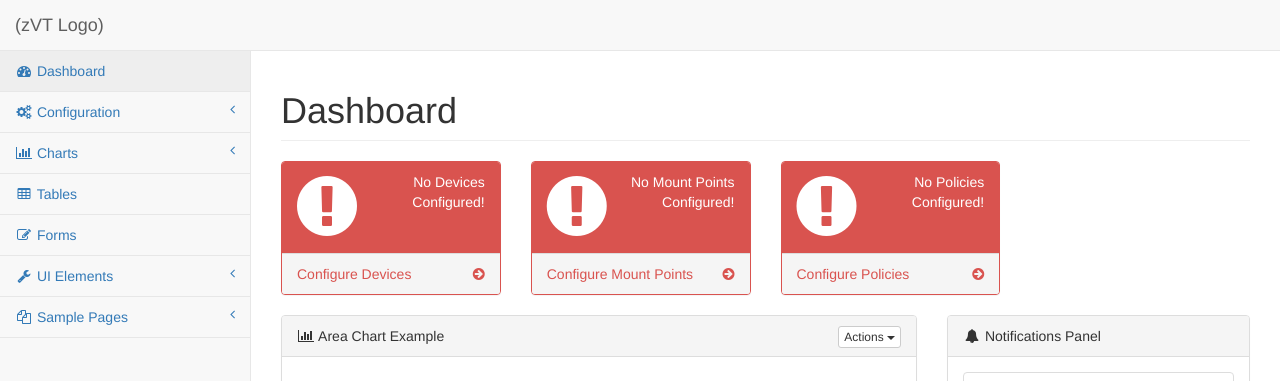
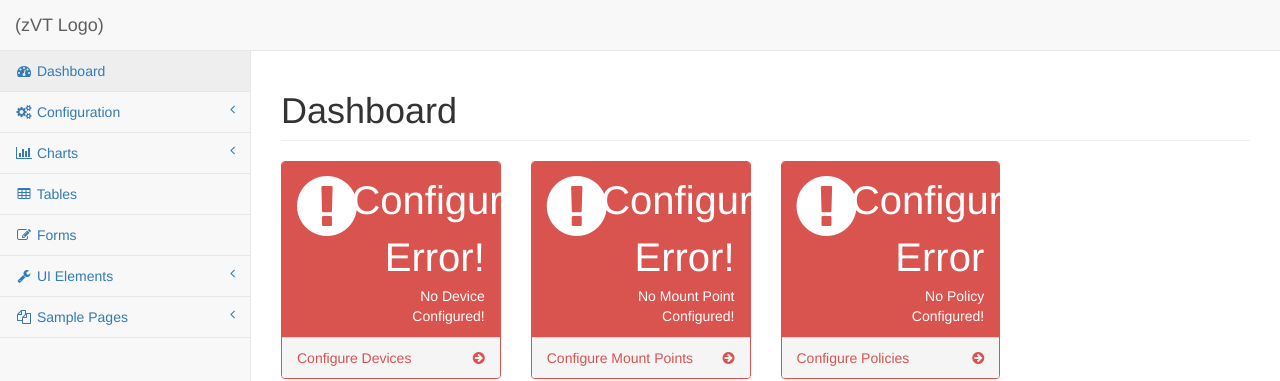
Before and after one commit to macfisher/zvt-mock, a website: page pages/index.html in a window 1280 px wide. Shown: the top 381 px of the page. Drawn offline with Linux system fonts and the light colour scheme.

Commit message:
enhanced config error messages

```diff
--- a/pages/index.html
+++ b/pages/index.html
@@ -159,8 +159,8 @@
                                     <i class="fa fa-exclamation-circle fa-5x"></i>
                                 </div>
                                 <div class="col-xs-9 text-right">
-                                    <!--<div class="huge">26</div>-->
-                                    <div>No Devices Configured!</div>
+                                    <div class="huge">Configuration Error!</div>
+                                    <div>No Device Configured!</div>
                                 </div>
                             </div>
                         </div>
@@ -181,8 +181,8 @@
                                     <i class="fa fa-exclamation-circle fa-5x"></i>
                                 </div>
                                 <div class="col-xs-9 text-right">
-                                    <!--<div class="huge">26</div>-->
-                                    <div>No Mount Points Configured!</div>
+                                    <div class="huge">Configuration Error!</div>
+                                    <div>No Mount Point Configured!</div>
                                 </div>
                             </div>
                         </div>
@@ -203,8 +203,8 @@
                                     <i class="fa fa-exclamation-circle fa-5x"></i>
                                 </div>
                                 <div class="col-xs-9 text-right">
-                                    <!--<div class="huge">26</div>-->
-                                    <div>No Policies Configured!</div>
+                                    <div class="huge">Configuration Error</div>
+                                    <div>No Policy Configured!</div>
                                 </div>
                             </div>
                         </div>
```
